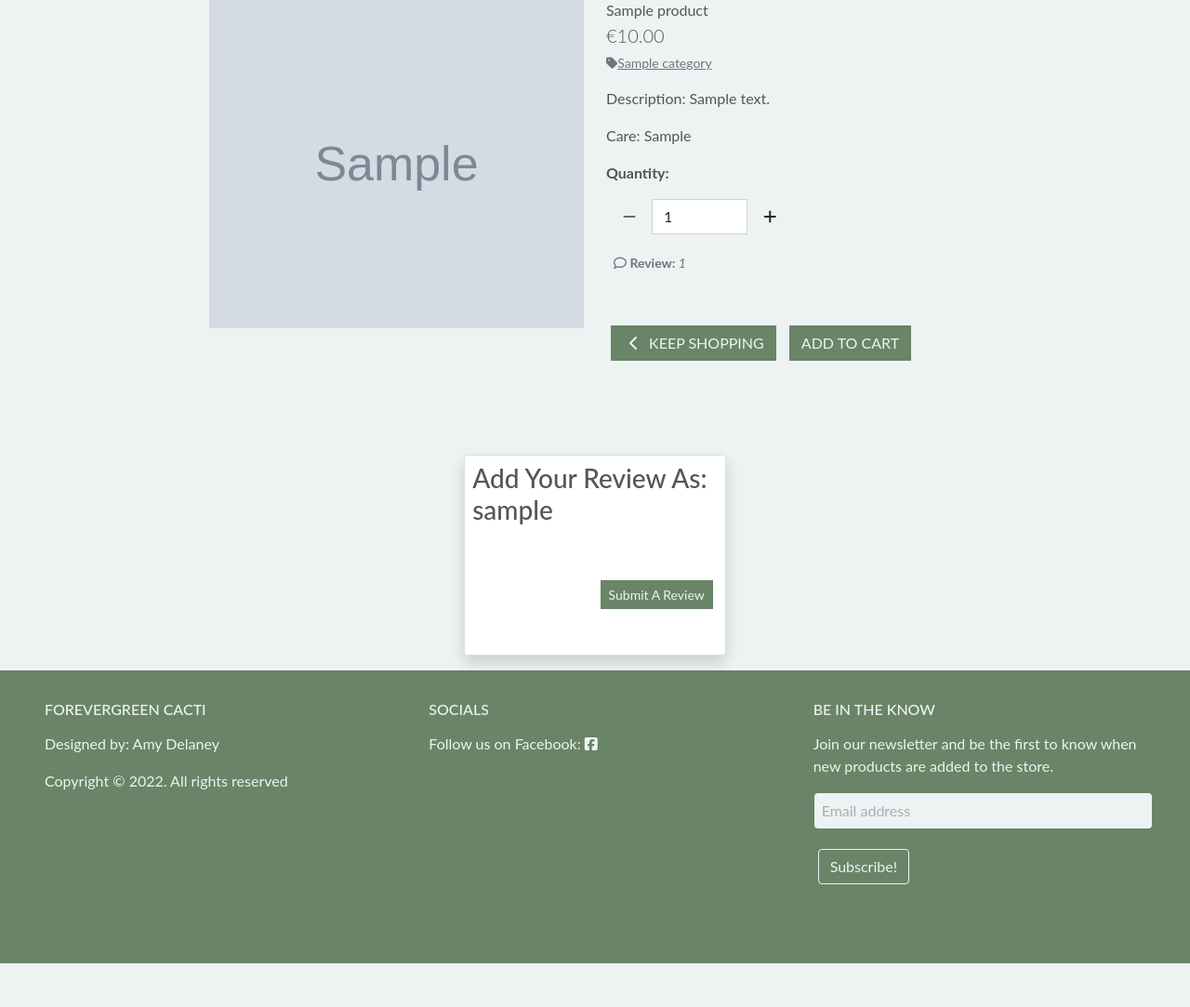
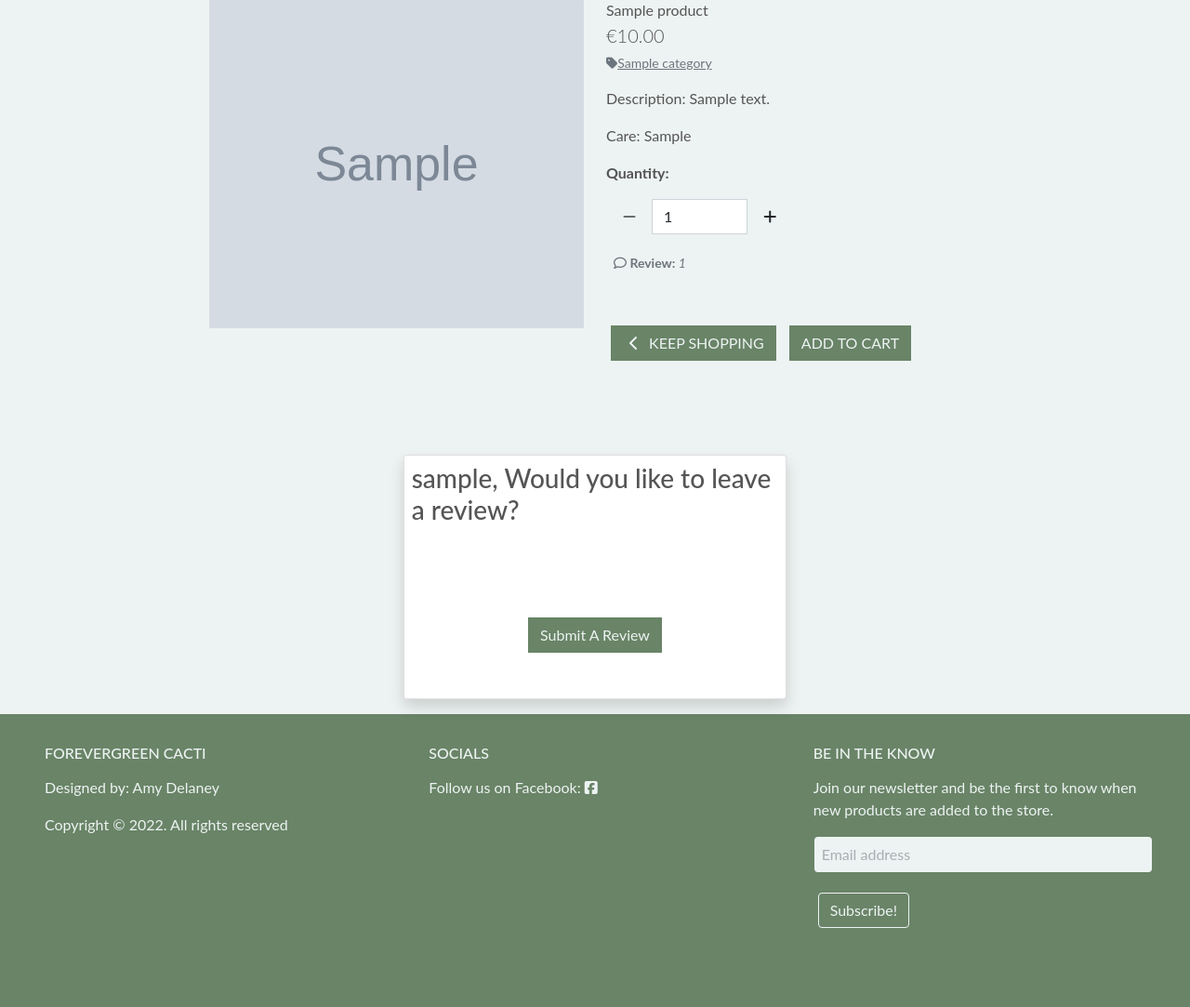
Before and after one commit to AmyDelaney94/Forevergreen_Cacti, a Django app: page /products/1 in a window 1280 px wide. Shown: the part 325-1408 px from the top of the page at 93% size. Before the commit the page ends 1361 px from the top, so only its background shows below. Run offline with Django 4.2, Linux system fonts and the light colour scheme; a user stored in the database is signed in; tables that the repository leaves empty hold one stand-in row (values such as "Sample post"); grey boxes marked "Sample" are stand-in pictures; some libraries are stand-ins or nearby versions.

Commit message:
Update review form and associated css

```diff
--- a/products/forms.py
+++ b/products/forms.py
@@ -23,7 +23,7 @@ class ProductForm(forms.ModelForm):
 
 
 class ReviewForm(forms.ModelForm):
-    """Create a form for users to leave reviews on tour page"""
+    """Create a form for users to leave reviews on product page"""
     class Meta:
         """
         Selecting model and fields to display on the form
--- a/products/templates/products/product_detail.html
+++ b/products/templates/products/product_detail.html
@@ -44,7 +44,7 @@
                     <div class="form-row">
                         <div class="col-12">
                             <p class="mt-3"><strong>Quantity:</strong></p>
-                            <div class="form-group w-50">
+                            <div class="review-form w-50">
                                 <div class="input-group">
                                     <div class="input-group-prepend">
                                         <button class="decrement-qty btn btn-black rounded-0"
@@ -100,18 +100,18 @@
                                 <form method="POST">
                                     {%  csrf_token  %}
                                     <div class="d-flex flex-wrap justify-content-between mb-3">
-                                        <h3>Add Your Review As: {{  user.username  }}</h3>
+                                        <h3>{{  user.username  }}, Would you like to leave a review? </h3>
                                     </div>
                                     <!-- Add Review Form -->
-                                    <fieldset class="form-group">
+                                    <fieldset class="review-form">
                                         <div class="row d-flex flex-wrap justify-content-around mb-3">
                                             <!-- Review Form-->
-                                            <div class="form-group col-xs-12 col-sm-7 col-lg-8">
-                                                {{  review_form | crispy  }}
+                                            <div class="review-form col-12 col-md-6 col-lg-4">
+                                                <p>{{ review.form | crispy }} </p>
                                             </div>
-                                            <div class="form-group d-flex justify-content-end">
+                                            <div class="review-form d-flex justify-content-center">
                                                 <button type="submit"
-                                                    class="btn shopping-btn rounded-0 btn-sm mt-4">Submit A
+                                                    class="btn shopping-btn rounded-0 mt-5">Submit A
                                                     Review</button>
                                             </div>
                                         </div>
@@ -144,8 +144,8 @@
         <section class="container mt-3 mb-3 pt-3 reviews-section">
             <div class="card shadow p-3 m-3 bg-body rounded">
                 <!-- Total Number of Reviews-->
-                <h4><i class="fa-solid fa-comment"></i> Review{{ tour.reviews.count|pluralize }}:
-                    {{ tour.reviews.count }}
+                <h4><i class="fa-solid fa-comment"></i> Review{{ product.reviews.count|pluralize }}:
+                    {{ product.reviews.count }}
                 </h4>
                 {% for review in reviews %}
                 <div class="row pt-3">
@@ -158,15 +158,15 @@
                             <li><i class="fa-solid fa-calendar-days"></i> <i>{{  review.date_posted  }}</i></li>
                         </ul>
                         <div class="text-start ms-3">
-                            <p>{{ review.your_review | linebreaks  }}</p>
+                            {{review.your_review | linebreaks  }}
                         </div>
 
                         {%  if review.name == user  %}
                         <!-- Update Review if User is Author -->
-                        <a class="btn btn-primary btn-sm me-3" href="{%  url 'review-update' review.pk  %}"
+                        <a class="btn btn-primary btn-sm me-3" href="{%  url 'review-update' %}"
                             aria-label="Update Review">Update</a>
                         <!-- Delete Review if User is Author -->
-                        <a class="btn btn-danger btn-sm ms-3" href="{%  url 'review-delete' review.pk  %}"
+                        <a class="btn btn-danger btn-sm ms-3" href="{%  url 'review-delete' %}"
                             aria-label="Delete Review">Delete</a>
                         {%  endif  %}
                     </div>
--- a/products/views.py
+++ b/products/views.py
@@ -101,7 +101,7 @@ class ReviewUpdateView(LoginRequiredMixin, UserPassesTestMixin, UpdateView):
         messages.success(
                 self.request, 'Your Review Was Successfully Updated'
                 )
-        return reverse_lazy('product_detail', kwargs={'pk': product_id.pk})
+        return reverse_lazy('product_detail.html')
 
 
 class ReviewDeleteView(LoginRequiredMixin, UserPassesTestMixin, DeleteView):
@@ -126,7 +126,7 @@ class ReviewDeleteView(LoginRequiredMixin, UserPassesTestMixin, DeleteView):
         messages.success(
                 self.request, 'Your Review Was Successfully Deleted'
                 )
-        return reverse_lazy('product_detail', kwargs={'pk': product_id.pk})
+        return reverse_lazy('product_detail.html')
 
 
 def product_detail(request, product_id):
--- a/static/css/style.css
+++ b/static/css/style.css
@@ -215,9 +215,10 @@ ul.tips {
 }
 
 /* Review Section */
-.form-group {
+.review-form {
     line-height: 1.6;
     margin-bottom: 10px;
+    border-color: #212529;
 }
 
 
```
Also changed, not shown: README.md.
